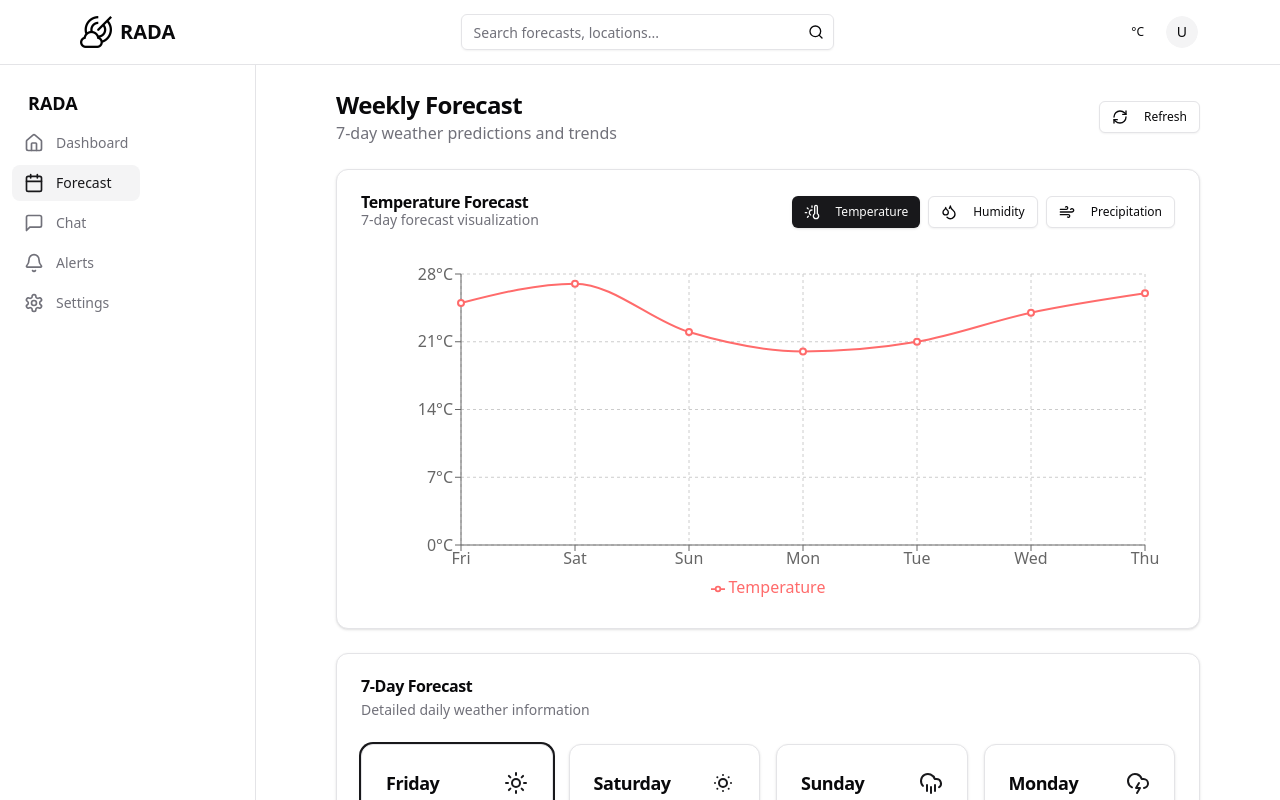
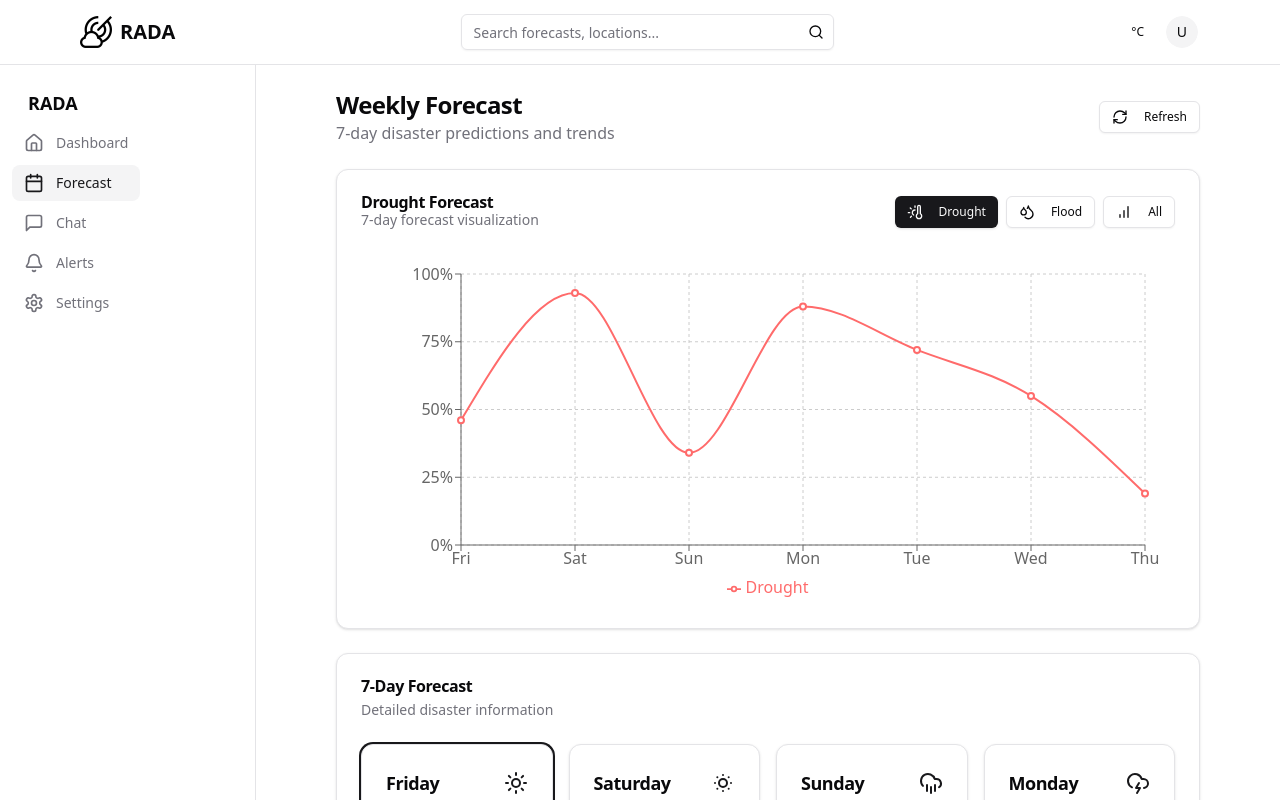
Before and after one commit to magvtv/88_RADA, a Next.js app: page /forecast in a window 1280 px wide. Shown: the top 800 px of the page. Built offline with nearby package versions, Linux system fonts and the light colour scheme.

Commit message:
feat: added mock api endpoints, the forecast page looks good

```diff
--- a/src/app/(dashboard)/forecast/page.tsx
+++ b/src/app/(dashboard)/forecast/page.tsx
@@ -20,7 +20,7 @@ import {
   Legend
 } from "recharts";
 
-type ChartType = "temperature" | "humidity" | "precipitation";
+type ChartType = "drought" | "flood" | "all";
 
 export default function ForecastPage() {
   const {
@@ -32,7 +32,7 @@ export default function ForecastPage() {
 
   const temperatureUnit = useUserStore((state) => state.preferences.temperatureUnit);
 
-  const [chartType, setChartType] = useState<ChartType>("temperature");
+  const [chartType, setChartType] = useState<ChartType>("drought");
 
   // Change the chart type and fetch new trends data
   const handleChartTypeChange = (type: ChartType) => {
@@ -45,10 +45,10 @@ export default function ForecastPage() {
     const numValue = typeof value === 'string' ? Number.parseFloat(value) : value;
 
     switch (chartType) {
-      case "temperature":
-        return `${numValue}°${temperatureUnit === "celsius" ? "C" : "F"}`;
-      case "humidity":
-      case "precipitation":
+      case "drought":
+        return `${numValue}%`;
+      case "flood":
+      case "all":
         return `${numValue}%`;
       default:
         return String(numValue);
@@ -58,10 +58,10 @@ export default function ForecastPage() {
   // Format tooltip values based on chart type
   const formatTooltipValue = (value: number): string => {
     switch (chartType) {
-      case "temperature":
-        return `${value}°${temperatureUnit === "celsius" ? "C" : "F"}`;
-      case "humidity":
-      case "precipitation":
+      case "drought":
+        return `${value}%`;
+      case "flood":
+      case "all":
         return `${value}%`;
       default:
         return String(value);
@@ -71,28 +71,28 @@ export default function ForecastPage() {
   // Get color for the chart based on type
   const getChartColor = () => {
     switch (chartType) {
-      case "temperature":
+      case "drought":
         return "#FF6B6B"; // Red for temperature
-      case "humidity":
+      case "flood":
         return "#4ECDC4"; // Teal for humidity
-      case "precipitation":
+      case "all":
+        return "#8884d8"; // Default purple
+      default:
         return "#1A85FF"; // Blue for precipitation
-      default:
-        return "#8884d8"; // Default purple
     }
   };
 
   // Get chart title based on type
   const getChartTitle = () => {
     switch (chartType) {
-      case "temperature":
-        return "Temperature Forecast";
-      case "humidity":
-        return "Humidity Forecast";
-      case "precipitation":
-        return "Precipitation Forecast";
+      case "drought":
+        return "Drought Forecast";
+      case "flood":
+        return "Flood Forecast";
+      case "all":
+        return "Combined Forecast";
       default:
-        return "Weather Forecast";
+        return "Drought Forecast";
     }
   };
 
@@ -102,7 +102,7 @@ export default function ForecastPage() {
       <div className="flex flex-col gap-2 md:flex-row md:items-center md:justify-between">
         <div>
           <h1 className="text-2xl font-bold tracking-tight">Weekly Forecast</h1>
-          <p className="text-muted-foreground">7-day weather predictions and trends</p>
+          <p className="text-muted-foreground">7-day disaster predictions and trends</p>
         </div>
         <div className="flex items-center gap-2">
           <Button
@@ -126,28 +126,28 @@ export default function ForecastPage() {
             </div>
             <div className="flex items-center gap-2 mt-4 sm:mt-0">
               <Button
-                variant={chartType === "temperature" ? "default" : "outline"}
+                variant={chartType === "drought" ? "default" : "outline"}
                 size="sm"
-                onClick={() => handleChartTypeChange("temperature")}
+                onClick={() => handleChartTypeChange("drought")}
               >
                 <WeatherDataIcons.Temperature className="mr-2 h-4 w-4" />
-                Temperature
+                Drought
               </Button>
               <Button
-                variant={chartType === "humidity" ? "default" : "outline"}
+                variant={chartType === "flood" ? "default" : "outline"}
                 size="sm"
-                onClick={() => handleChartTypeChange("humidity")}
+                onClick={() => handleChartTypeChange("flood")}
               >
                 <WeatherDataIcons.Humidity className="mr-2 h-4 w-4" />
-                Humidity
+                Flood
               </Button>
               <Button
-                variant={chartType === "precipitation" ? "default" : "outline"}
+                variant={chartType === "all" ? "default" : "outline"}
                 size="sm"
-                onClick={() => handleChartTypeChange("precipitation")}
+                onClick={() => handleChartTypeChange("all")}
               >
-                <WeatherDataIcons.Wind className="mr-2 h-4 w-4" />
-                Precipitation
+                <WeatherDataIcons.Chart className="mr-2 h-4 w-4" />
+                All
               </Button>
             </div>
           </div>
@@ -158,8 +158,8 @@ export default function ForecastPage() {
           ) : (
             <div className="h-[350px]">
               <ResponsiveContainer width="100%" height="100%">
-                {chartType === "precipitation" ? (
-                  <BarChart
+                {chartType === "all" ? (
+                  <LineChart
                     data={trendsData}
                     margin={{
                       top: 20,
@@ -174,19 +174,30 @@ export default function ForecastPage() {
                       tickFormatter={(date) => new Date(date).toLocaleDateString(undefined, { weekday: 'short' })}
                     />
                     <YAxis
-                      tickFormatter={formatYAxisTick}
+                      tickFormatter={(value) => `${value}%`}
                     />
                     <Tooltip
-                      formatter={(value: number) => [formatTooltipValue(value), chartType.charAt(0).toUpperCase() + chartType.slice(1)]}
+                      formatter={(value: number, name: string) => [`${value}%`, name === 'drought' ? 'Drought' : 'Flood']}
                       labelFormatter={(date) => new Date(date).toLocaleDateString(undefined, { weekday: 'long', month: 'short', day: 'numeric' })}
                     />
-                    <Bar
-                      dataKey="value"
-                      fill={getChartColor()}
-                      name={chartType.charAt(0).toUpperCase() + chartType.slice(1)}
+                    <Line
+                      type="monotone"
+                      dataKey="drought"
+                      stroke="#FF6B6B"
+                      activeDot={{ r: 8 }}
+                      strokeWidth={2}
+                      name="Drought"
+                    />
+                    <Line
+                      type="monotone"
+                      dataKey="flood"
+                      stroke="#4ECDC4"
+                      activeDot={{ r: 8 }}
+                      strokeWidth={2}
+                      name="Flood"
                     />
                     <Legend />
-                  </BarChart>
+                  </LineChart>
                 ) : (
                   <LineChart
                     data={trendsData}
@@ -230,7 +241,7 @@ export default function ForecastPage() {
       <Card>
         <CardHeader>
           <CardTitle>7-Day Forecast</CardTitle>
-          <CardDescription>Detailed daily weather information</CardDescription>
+          <CardDescription>Detailed disaster information</CardDescription>
         </CardHeader>
         <CardContent>
           {forecastLoading || !weeklyForecast ? (
--- a/src/services/forecastService.ts
+++ b/src/services/forecastService.ts
@@ -1,9 +1,11 @@
+import { Cloudy } from "lucide-react";
 import { apiGet } from "./api";
 import {
   type WeeklyForecast,
   type DailyForecast,
   type ForecastChartData,
-  LocationData
+  LocationData,
+  CombinedForecastChartData
 } from "@/types/forecast";
 
 const ENDPOINTS = {
@@ -22,12 +24,8 @@ const mockWeeklyForecast: WeeklyForecast = {
       date: "2025-04-11",
       day: "Friday",
       weatherData: {
-        temperature: 25,
-        humidity: 60,
-        pressure: 1015,
-        windSpeed: 12,
-        windDirection: "NE",
-        precipitation: 0,
+        drought: 46,
+        flood: 21,
         condition: "Sunny",
       },
     },
@@ -35,12 +33,8 @@ const mockWeeklyForecast: WeeklyForecast = {
       date: "2025-04-12",
       day: "Saturday",
       weatherData: {
-        temperature: 27,
-        humidity: 65,
-        pressure: 1012,
-        windSpeed: 10,
-        windDirection: "E",
-        precipitation: 0,
+        drought: 93,
+        flood: 12,
         condition: "Partly Cloudy",
       },
     },
@@ -48,12 +42,8 @@ const mockWeeklyForecast: WeeklyForecast = {
       date: "2025-04-13",
       day: "Sunday",
       weatherData: {
-        temperature: 22,
-        humidity: 75,
-        pressure: 1010,
-        windSpeed: 15,
-        windDirection: "SE",
-        precipitation: 40,
+        drought: 34,
+        flood: 67,
         condition: "Rainy",
       },
     },
@@ -61,12 +51,8 @@ const mockWeeklyForecast: WeeklyForecast = {
       date: "2025-04-14",
       day: "Monday",
       weatherData: {
-        temperature: 20,
-        humidity: 80,
-        pressure: 1008,
-        windSpeed: 18,
-        windDirection: "S",
-        precipitation: 60,
+        drought: 88,
+        flood: 39,
         condition: "Stormy",
       },
     },
@@ -74,12 +60,8 @@ const mockWeeklyForecast: WeeklyForecast = {
       date: "2025-04-15",
       day: "Tuesday",
       weatherData: {
-        temperature: 21,
-        humidity: 70,
-        pressure: 1011,
-        windSpeed: 14,
-        windDirection: "SW",
-        precipitation: 30,
+        drought: 72,
+        flood: 28,
         condition: "Cloudy",
       },
     },
@@ -87,12 +69,8 @@ const mockWeeklyForecast: WeeklyForecast = {
       date: "2025-04-16",
       day: "Wednesday",
       weatherData: {
-        temperature: 24,
-        humidity: 65,
-        pressure: 1013,
-        windSpeed: 10,
-        windDirection: "W",
-        precipitation: 10,
+        drought: 55,
+        flood: 45,
         condition: "Partly Cloudy",
       },
     },
@@ -100,12 +78,8 @@ const mockWeeklyForecast: WeeklyForecast = {
       date: "2025-04-17",
       day: "Thursday",
       weatherData: {
-        temperature: 26,
-        humidity: 55,
-        pressure: 1016,
-        windSpeed: 8,
-        windDirection: "NW",
-        precipitation: 0,
+        drought: 19,
+        flood: 65,
         condition: "Sunny",
       },
     },
@@ -114,13 +88,24 @@ const mockWeeklyForecast: WeeklyForecast = {
 };
 
 const mockTrendsData: ForecastChartData[] = [
-  { date: "2025-04-11", value: 25, type: "temperature" },
-  { date: "2025-04-12", value: 27, type: "temperature" },
-  { date: "2025-04-13", value: 22, type: "temperature" },
-  { date: "2025-04-14", value: 20, type: "temperature" },
-  { date: "2025-04-15", value: 21, type: "temperature" },
-  { date: "2025-04-16", value: 24, type: "temperature" },
-  { date: "2025-04-17", value: 26, type: "temperature" },
+  { date: "2025-04-11", value: 46, type: "drought" },
+  { date: "2025-04-12", value: 93, type: "drought" },
+  { date: "2025-04-13", value: 34, type: "drought" },
+  { date: "2025-04-14", value: 88, type: "drought" },
+  { date: "2025-04-15", value: 72, type: "drought" },
+  { date: "2025-04-16", value: 55, type: "drought" },
+  { date: "2025-04-17", value: 19, type: "drought" },
+];
+
+// mock data for combined forecast
+const mockCombinedTrendsData: CombinedForecastChartData[] = [
+  { date: "2025-04-11", drought: 46, flood: 21 },
+  { date: "2025-04-12", drought: 93, flood: 12 },
+  { date: "2025-04-13", drought: 34, flood: 67 },
+  { date: "2025-04-14", drought: 88, flood: 39 },
+  { date: "2025-04-15", drought: 72, flood: 28 },
+  { date: "2025-04-16", drought: 55, flood: 45 },
+  { date: "2025-04-17", drought: 19, flood: 65 },
 ];
 
 // Service functions
@@ -158,6 +143,7 @@ export async function getTodayForecast(): Promise<DailyForecast> {
   }
 }
 
+// Add this mock data for with the longitude and latitude location data
 export async function getForecastByLocation(
   latitude: number,
   longitude: number
@@ -181,9 +167,9 @@ export async function getForecastByLocation(
 }
 
 export async function getForecastTrends(
-  type = "temperature",
+  type = "drought",
   days = 7
-): Promise<ForecastChartData[]> {
+): Promise<ForecastChartData[] | CombinedForecastChartData[]> {
   try {
     // In a real implementation, this would call the API
     // return await apiGet<ForecastChartData[]>(
@@ -193,7 +179,12 @@ export async function getForecastTrends(
     // For development, return mock data with a simulated delay
     return new Promise((resolve) => {
       setTimeout(() => {
-        resolve(mockTrendsData);
+        // return combined data if type is "all"
+        if(type === "all") {
+          resolve(mockCombinedTrendsData)
+        } else {
+          resolve(mockTrendsData);
+        }
       }, 700);
     });
   } catch (error) {
--- a/src/store/forecastStore.ts
+++ b/src/store/forecastStore.ts
@@ -2,7 +2,8 @@ import { create } from "zustand";
 import type {
   WeeklyForecast,
   DailyForecast,
-  ForecastChartData
+  ForecastChartData,
+  CombinedForecastChartData
 } from "@/types/forecast";
 import {
   getWeeklyForecast,
@@ -14,7 +15,7 @@ import {
 interface ForecastState {
   weeklyForecast: WeeklyForecast | null;
   todayForecast: DailyForecast | null;
-  trendsData: ForecastChartData[];
+  trendsData: ForecastChartData[] | CombinedForecastChartData[];
   loading: boolean;
   error: string | null;
 
```
Also changed, not shown: src/types/forecast.ts (+8 -6 lines).
